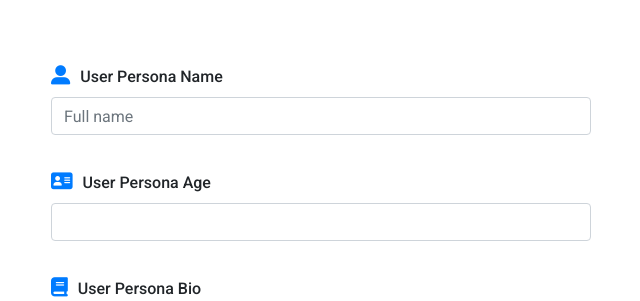
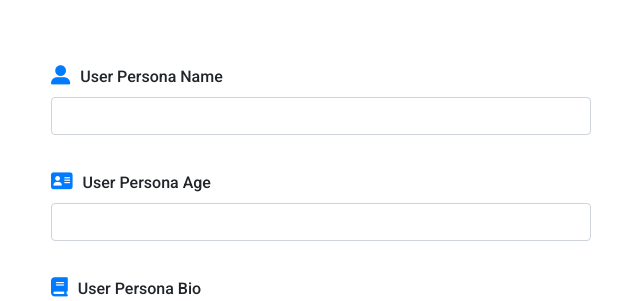
Before and after one commit to orlamadden/personafy, a Flask app: template templates/edit-persona.html in a window 1280 px wide. Shown: the part 332-633 px from the top of the page, without its empty margins (319-959 px from the left). Run offline with Flask 2, Linux system fonts and the light colour scheme; the template is opened without the code that fills it, so the values that code supplies are empty; some libraries are stand-ins or nearby versions.

Commit message:
removed placeholder in full name

```diff
--- a/templates/edit-persona.html
+++ b/templates/edit-persona.html
@@ -38,7 +38,6 @@
               class="form-control"
               id="fname"
               name="fname"
-              placeholder="Full name"
               value="{{ persona.name }}"
             />
           </div>
```
